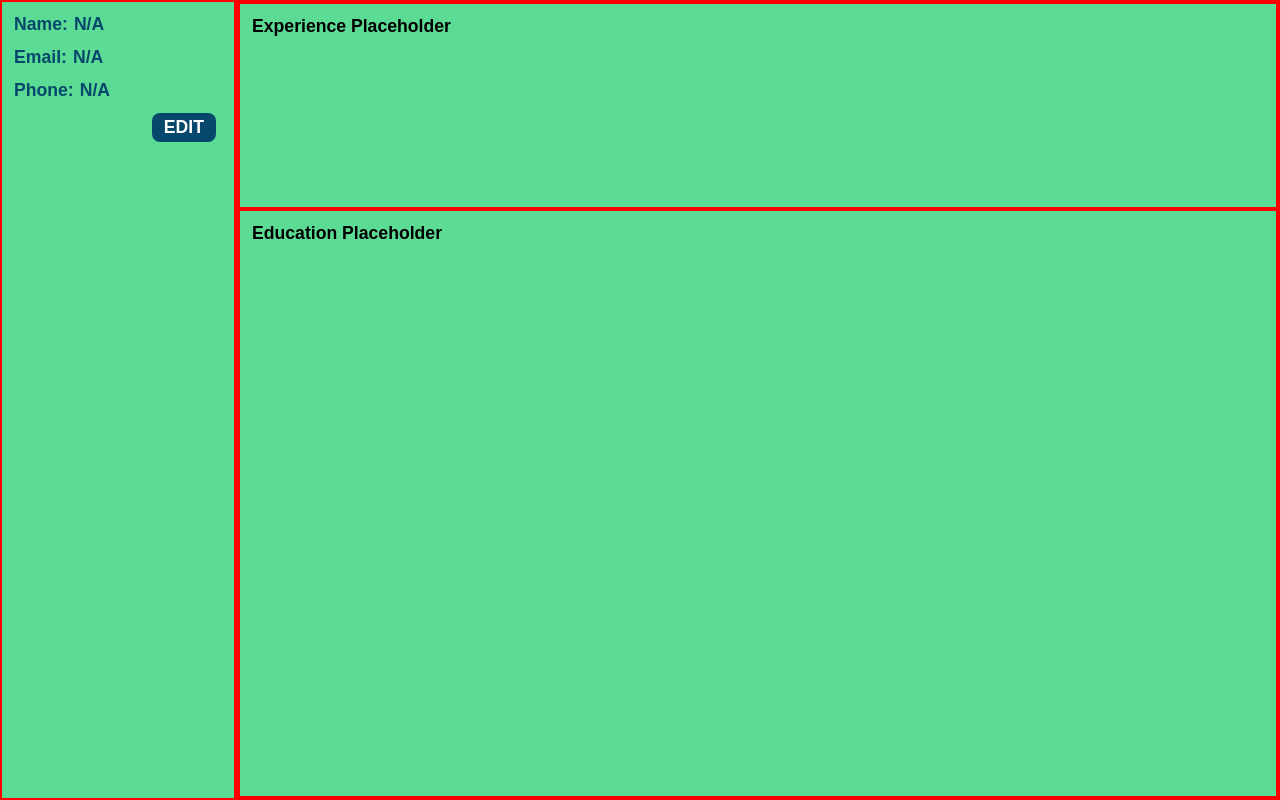
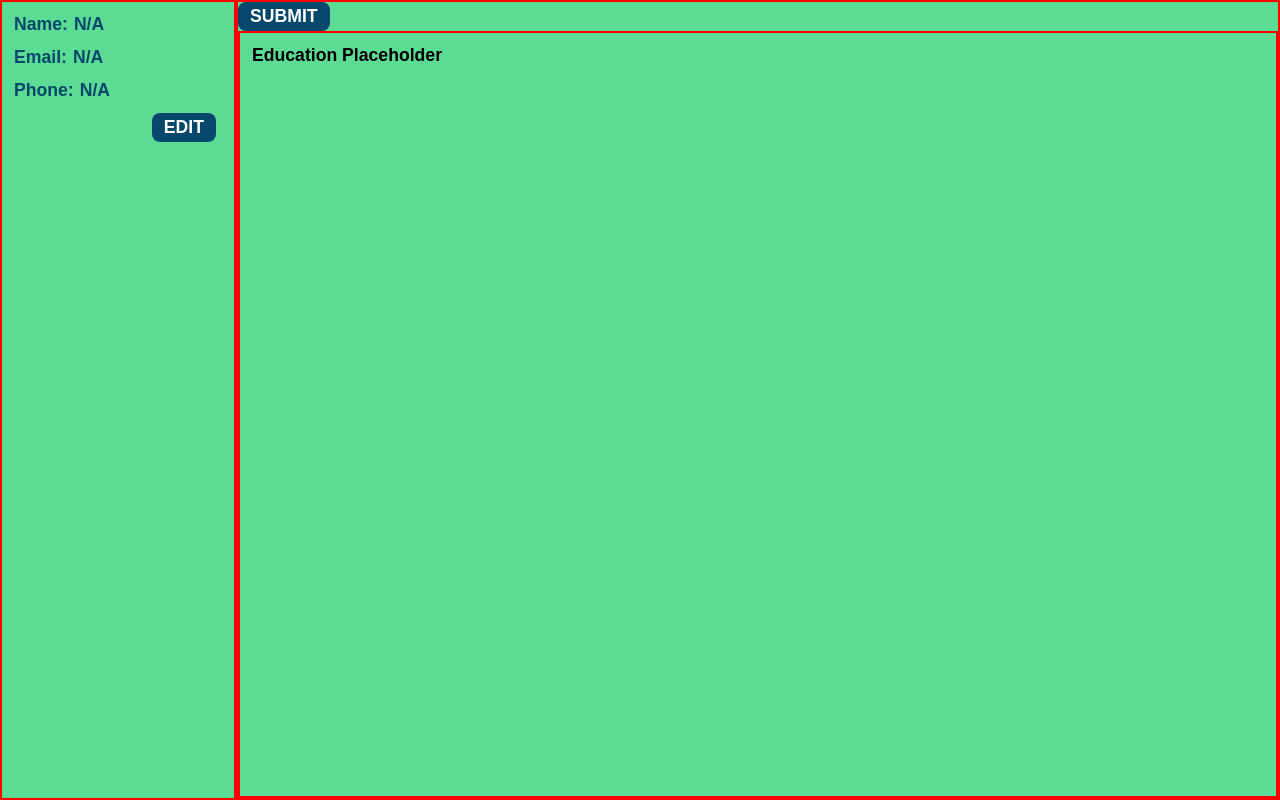
Before and after one commit to JoaoMateus98/CV-App, a React (Create React App) app: page / in a window 1280 px wide. Built offline with nearby package versions, Linux system fonts and the light colour scheme.

Commit message:
started working on experienceInputItem

```diff
--- a/src/components/experienceComponents/ExperienceDisplay.js
+++ b/src/components/experienceComponents/ExperienceDisplay.js
@@ -0,0 +1,9 @@
+import React from "react";
+
+class ExperienceDisplay extends React.Component {
+  render() {
+    return <div>Display placeholder</div>;
+  }
+}
+
+export default ExperienceDisplay;
--- a/src/components/experienceComponents/ExperienceEdit.js
+++ b/src/components/experienceComponents/ExperienceEdit.js
@@ -0,0 +1,21 @@
+import React from "react";
+import SubmitButton from "../helperComponents/SubmitButton";
+import ExperienceInputItem from "./experienceHelperComponents/experienceInputItem";
+import handleEditModeFun from "../../helperFunctions/handleEditMode";
+
+class ExperienceEdit extends React.Component {
+  render() {
+    const context = this.props.context;
+
+    return (
+      <form
+        className="experience-container"
+        onSubmit={() => handleEditModeFun(context, false)}
+      >
+        <SubmitButton />
+      </form>
+    );
+  }
+}
+
+export default ExperienceEdit;
--- a/src/components/experienceComponents/ExperienceMain.js
+++ b/src/components/experienceComponents/ExperienceMain.js
@@ -1,9 +1,25 @@
 import React from "react";
 import "../styles/experience.css";
+import ExperienceDisplay from "./ExperienceDisplay";
+import ExperienceEdit from "./ExperienceEdit";
 
 class ExperienceMain extends React.Component {
+  constructor(props) {
+    super(props);
+
+    this.state = {
+      editMode: true, // TODO: change to default false
+    };
+  }
+
   render() {
-    return <div id="experience-main-container">Experience Placeholder</div>;
+    const editMode = this.state.editMode;
+
+    if (editMode) {
+      return <ExperienceEdit context={this} />;
+    } else {
+      return <ExperienceDisplay />;
+    }
   }
 }
 
--- /dev/null
+++ b/src/components/experienceComponents/experienceHelperComponents/experienceInputItem.js
@@ -0,0 +1,5 @@
+import React from "react";
+
+class ExperienceInputItem extends React.Component {}
+
+export default ExperienceInputItem;
```
